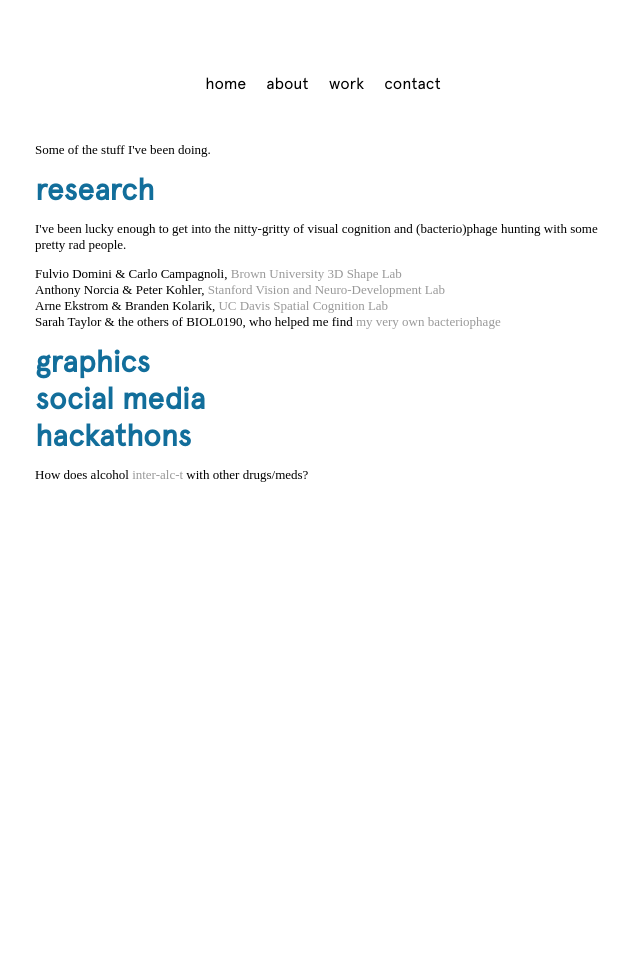
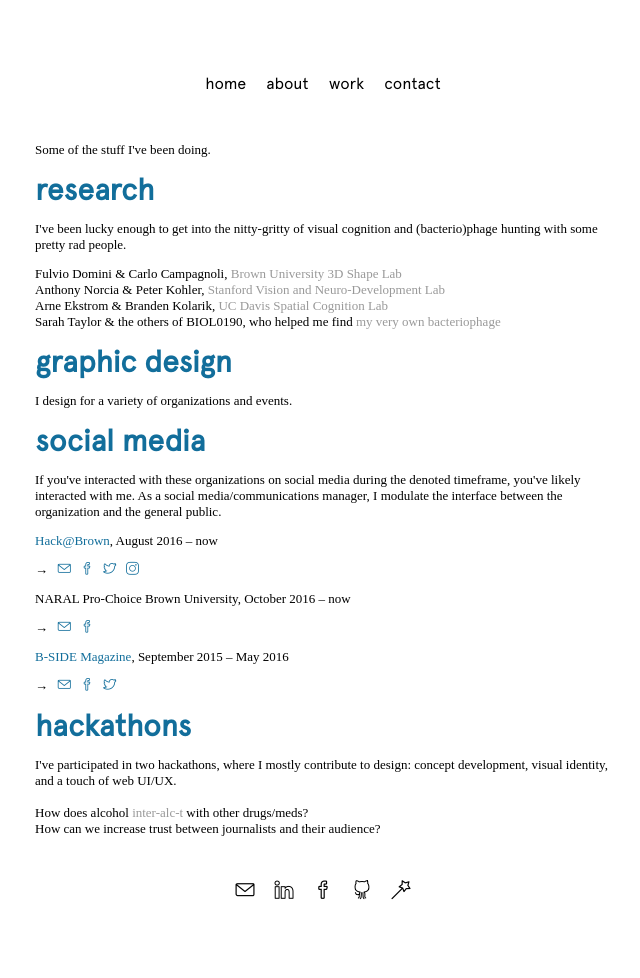
Before and after one commit to bethny/bethny.github.io, a Jekyll site: the page work.html, which Jekyll copies as it is, in a window 1280 px wide. Shown: the whole page, without its empty margins (317-957 px from the left). Built offline with Jekyll 4.4.1, drawn with Linux system fonts in a browser that asks for light colours; nearby versions of some CDN libraries; some web fonts are replaced; before the commit the page ends 900 px from its top, so only the background shows below that.

Commit message:
Update work.html

```diff
--- a/work.html
+++ b/work.html
@@ -1,7 +1,13 @@
 <!DOCTYPE html>
 <html>
 <head>
+	<title>bkh: work</title>
+	<link rel="shortcut icon" type="image/png" href="/imgs/monogram-serif.png"/>
+	<link rel="stylesheet" href="https://cdnjs.cloudflare.com/ajax/libs/simple-line-icons/2.3.2/css/simple-line-icons.css">
 	<link rel="stylesheet" type="text/css" href="/css/main.css">
+	<meta name="description" content="bethanyhung" />
+	<meta name="keywords" content="bethany,hung,neuroscience,programming,design" />
+	<meta name="author" content="Bethany Hung" />
 </head>
 <body>
 
@@ -24,13 +30,32 @@
 		<li>Sarah Taylor &amp; the others of BIOL0190, who helped me find <a href="http://phagesdb.org/phages/Astraios/" target='blank'>my very own bacteriophage</a></li>
 	</ul>
 
-	<h2>graphics</h2>
+	<h2>graphic design</h2>
+	<ul class='portfolio'>
+		<li>I design for a variety of organizations and events.</li>
+	</ul>
+	<!-- stuff here: b-side (creative director, snapchat filter), maps, wbru, bucs, interalct, dataview, naral -->
 
 	<h2>social media</h2>
+		<p>If you've interacted with these organizations on social media during the denoted timeframe, you've likely interacted with me. As a social media/communications manager, I modulate the interface between the organization and the general public.</p>
+		<p><a href='http://www.hackatbrown.org' target='blank'>Hack@Brown</a>, August 2016 – now</p>
+		<p class='indented'>→ &nbsp;&nbsp;<a class='SM' href='mailto:hello@hackatbrown.org'><i class = "icon-envelope"></i></a> &nbsp;
+			<a class='SM' href='https://www.facebook.com/hackatbrown' target='blank'><i class = "icon-social-facebook"></i></a> &nbsp;
+			<a class='SM' href='https://www.twitter.com/hackatbrown' target='blank'><i class = "icon-social-twitter"></i></a> &nbsp;
+			<a class='SM' href='https://www.instagram.com/hackatbrown/' target='blank'><i class = "icon-social-instagram"></i></a></p>
+		<p>NARAL Pro-Choice Brown University, October 2016 – now</p>
+		<p class='indented'>→ &nbsp;&nbsp;<a class='SM' href='mailto:brown@prochoicect.org'><i class = "icon-envelope"></i></a> &nbsp;
+			<a class='SM' href='https://www.facebook.com/naralprochoicebrown' target='blank'><i class = "icon-social-facebook"></i></a></p>
+		<p><a href='http://www.bsidemagazine.org' target='blank'>B-SIDE Magazine</a>, September 2015 – May 2016</p>
+		<p class='indented'>→ &nbsp;&nbsp;<a class='SM' href='mailto:bsideprovidence@gmail.com'><i class = "icon-envelope"></i></a> &nbsp;
+			<a class='SM' href='https://www.facebook.com/bsidemag' target='blank'><i class = "icon-social-facebook"></i></a> &nbsp;
+			<a class='SM' href='https://twitter.com/bsideprovidence' target='blank'><i class = "icon-social-twitter"></i></a></p>
 
 	<h2>hackathons</h2>
 	<ul class='portfolio'>
-		<li>How does alcohol <a href="/portfolio/interalct.html" target='blank'>inter-alc-t</a> with other drugs/meds?</li>
+		<li>I've participated in two hackathons, where I mostly contribute to design: concept development, visual identity, and a touch of web UI/UX.</li><br>
+		<li>How does alcohol <a href="interalct.html" target='blank'>inter-alc-t</a> with other drugs/meds?</li>
+		<li>How can we increase trust between journalists and their audience?</li>
 	</ul>
 
 </div>
```
